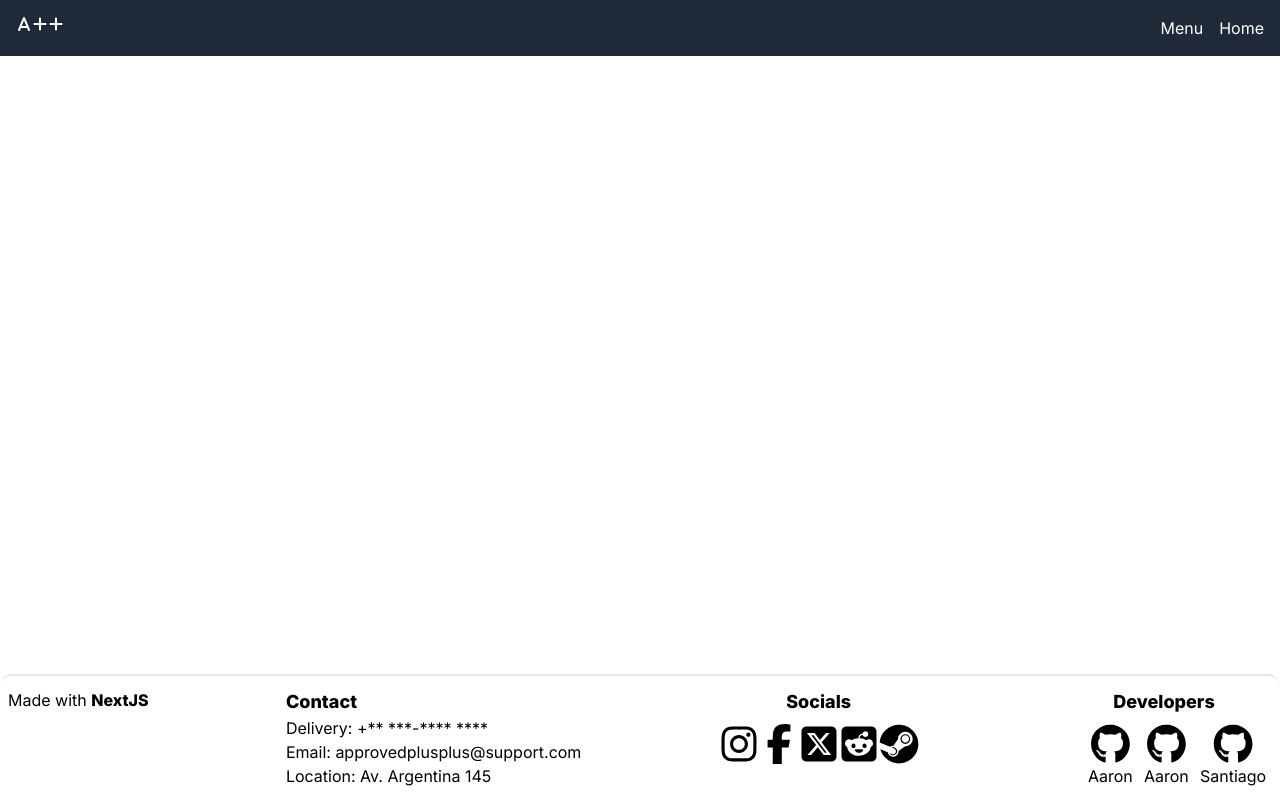
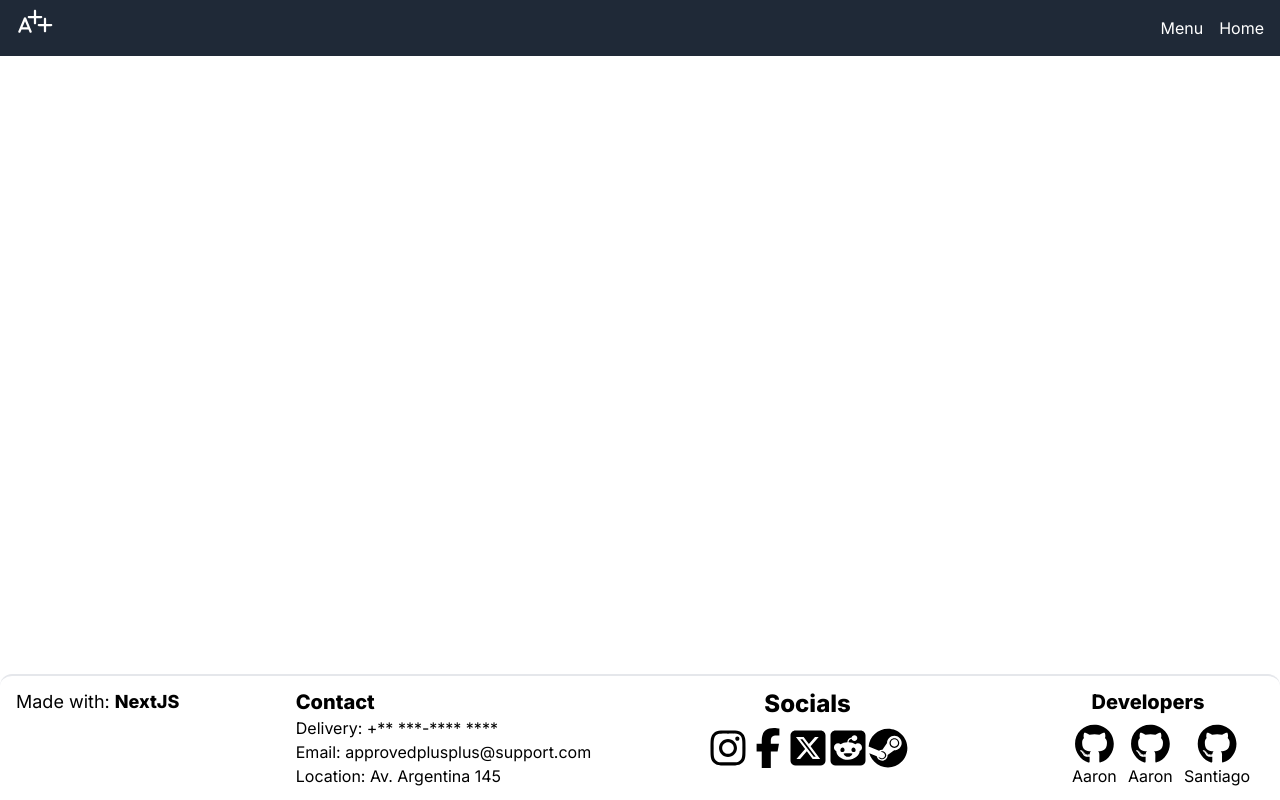
Before and after one commit to SantiagoYaitul/PWA-Restaurant, a Next.js app in the folder restaurant-react/: page /pages/Details in a window 1280 px wide. Built offline with nearby package versions, Linux system fonts and the light colour scheme.

Commit message:
Small changes Footer and Nav

```diff
--- a/restaurant-react/src/app/components/Footer/Footer.jsx
+++ b/restaurant-react/src/app/components/Footer/Footer.jsx
@@ -3,12 +3,12 @@ import { FaInstagram, FaFacebookF, FaSquareXTwitter, FaSquareReddit, FaSteam, Fa
 
 export default () => {
    return <div className="dark:bg-slate-800 dark:text-white flex flex-col md:flex-row justify-between flex-nowrap w-full border-t-2 rounded-t-xl px-2 py-3">
-      <span className="flex">
-         <span className="text-center">Made with <Link href="nextjs.org" className="font-extrabold">NextJS</Link></span>
+      <span className="flex pl-2">
+         <span className="text-center text-lg">Made with: <Link href="https://nextjs.org/" className="font-extrabold">NextJS</Link></span>
       </span>
 
       <span>
-         <span className="font-extrabold text-lg pb-2">Contact</span>
+         <span className="font-extrabold text-xl pb-2">Contact</span>
          <ul>
             <li>Delivery: +** ***-**** ****</li>
             <li>Email: approvedplusplus@support.com</li>
@@ -17,18 +17,18 @@ export default () => {
       </span>
 
       <span className="grid content-start">
-         <span className="text-center font-extrabold text-lg pb-2">Socials</span>
+         <span className="text-center font-extrabold text-2xl pb-2">Socials</span>
          <ul className="flex flex-row">
             <li><FaInstagram className="size-10" /></li>
             <li><FaFacebookF className="size-10" /></li>
             <li><FaSquareXTwitter className="size-10" /></li>
             <li><FaSquareReddit className="size-10" /></li>
-            <li><FaSteam className="size-10" /></li>
+            <li><Link href="https://store.steampowered.com/app/1868140/DAVE_THE_DIVER/"><FaSteam className="size-10" /></Link></li>
          </ul>
       </span>
 
-      <span className="grid content-start px-6">
-         <span className="text-center font-extrabold text-lg pb-2">Developers</span>
+      <span className="grid content-start px-10">
+         <span className="text-center font-extrabold text-xl mb-2">Developers</span>
          <ul className="flex flex-row">
             <li className="size-10 mx-2 flex justify-contents-center">
                <Link href="https://github.com/acostaDemianAaron">
--- a/restaurant-react/src/app/components/Navbar/Navbar.jsx
+++ b/restaurant-react/src/app/components/Navbar/Navbar.jsx
@@ -10,7 +10,7 @@ const Navbar = () => {
                 <div>
                     <Link href="/">
                         <span className={`${style.logo}`}>
-                            <h1 className='flex flex-row'><FaA /><FaPlus /><FaPlus /></h1>
+                            <h1 className='flex flex-row'><FaA className='text-lg' /><FaPlus className='text-lg -m-2' /><FaPlus className='text-lg' /></h1>
                         </span>
                     </Link>
                 </div>
--- a/restaurant-react/src/app/globals.css
+++ b/restaurant-react/src/app/globals.css
@@ -2,14 +2,20 @@
 @tailwind components;
 @tailwind utilities;
 
-/*
-// TODO implement new palette (or another palette)
+
+/* TODO implement new palette (or another palette) */
 :root {
-  --background-color: #1E152A;
+  --background-color-custom: #1E152A;
   --foreground-color: #FEFDFF;
   --shadow-color: #6A7B76;
   --highlight-color: #F7DD72;
   --spotlight-color: #FF8552;
+}
+
+/*
+body {
+  color: rgb(var(--background-color-custom));
+  background-color: rgb(var(--background-color-custom));
 } */
 
 /* :root {
--- a/restaurant-react/tailwind.config.js
+++ b/restaurant-react/tailwind.config.js
@@ -11,17 +11,7 @@ module.exports = {
         "gradient-radial": "radial-gradient(var(--tw-gradient-stops))",
         "gradient-conic":
           "conic-gradient(from 180deg at 50% 50%, var(--tw-gradient-stops))",
-      },
-      animation: {
-        "flip": "flip 1s ease-out",
-      },
-      keyframes: {
-        flip: {
-          '0%': { transform: 'rotateY(0deg)', opacity: 1 },
-          '50%': { transform: 'rotateY(90deg)', opacity: 0.2 },
-          '100%': { transform: 'rotateY(180deg)', opacity: 0 }
-        }
-      },
+      }
     },
   },
   plugins: [],
```
